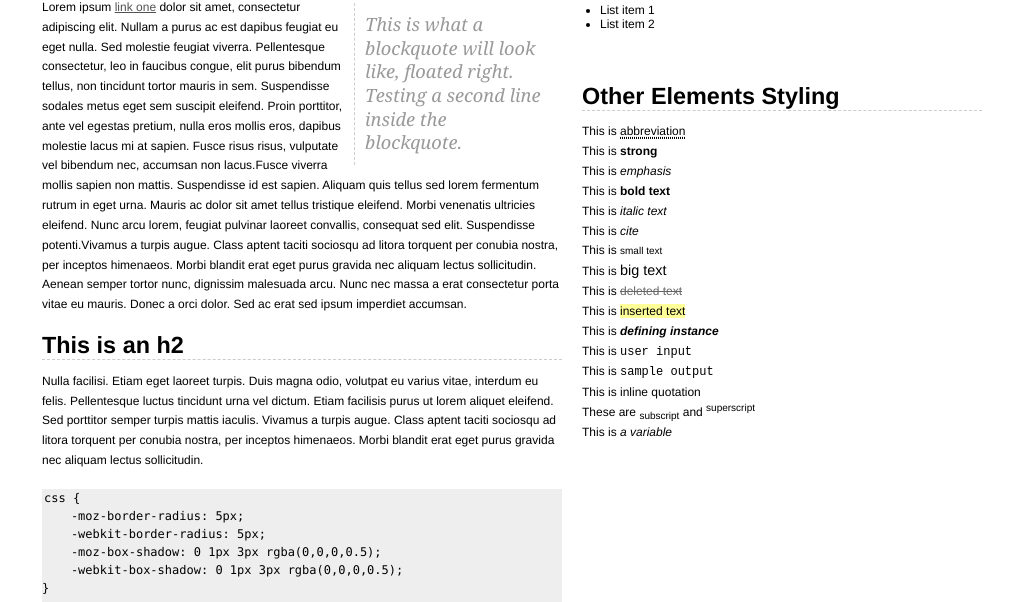
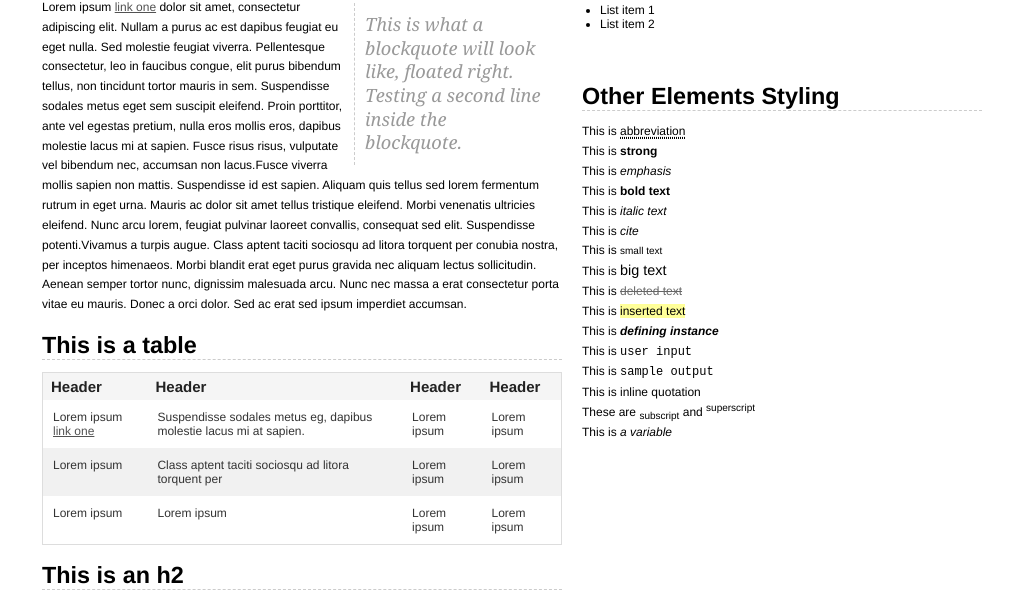
Before and after one commit to agrublev/52framework, a plain HTML site: page demos/html5/simple.html in a window 1280 px wide. Shown: the part 198-800 px from the top of the page, without its empty margins (128-1151 px from the left). Drawn offline with Linux system fonts and the light colour scheme.

Commit message:
added table support

```diff
--- a/css/general.css
+++ b/css/general.css
@@ -31,7 +31,7 @@ html[xmlns] .clearfix {	display: block; }
 
 a {	color:#525252;	}
 a:hover, a:focus { text-decoration:underline;}
-a:active, a:visited { }
+a:active, a:visited {  }
 
 blockquote {
 		font-family: Georgia,"Times New Roman", Times, serif;
@@ -83,6 +83,7 @@ p {margin:0 0 1.52em; line-height:1.652em;}
 	p img.left {float:left;margin:1.52em 1.52em 1.52em 0;padding:0;}
 	p img.right {float:right;margin:1.52em 0 1.52em 1.52em;}
 
+/* ** ** general styling elements ** ** */
 strong   		{	font-weight:600;}
 em, dfn  		{	font-style:italic;}
 dfn 	 		{   font-weight:600;}
@@ -95,3 +96,15 @@ del 			{	color:#666;}
 pre, code, tt   {	font:1em 'andale mono', 'lucida console', monospace;line-height:1.5; display:block;}
 code 			{	background-color:#eee; display:inline; padding:0px 2px 1px 2px; line-height:1.1em;}
 pre 			{	margin:1.5em 0;white-space:pre;}
+
+/* ** ** table styling ** ** */
+table { background: #fff; -moz-border-radius: 3px; -webkit-border-radius: 3px; border-radius: 3px; margin: 0 0 18px; border: 1px solid #ddd; text-align:left;  }
+table thead { background: #f5f5f5; }
+
+table thead tr th { padding: 5px 8px 5px; font-size:1.252em; font-weight: bold; color: #222; }
+table thead tr th:first-child { border-left: none; }
+table thead tr th:last-child { border-right: none; }
+table tbody tr td { color: #333; padding: 10px; vertical-align: top; border: none; }
+
+table tbody tr.even { background: #f1f1f1; }
+table tbody tr:nth-child(even) { background: #f1f1f1; }
--- a/demos/html5/simple.html
+++ b/demos/html5/simple.html
@@ -66,6 +66,40 @@
             <p>Lorem ipsum <a href="#">link one</a> dolor sit amet, consectetur adipiscing elit. Nullam  a purus ac est dapibus feugiat eu eget nulla. Sed molestie feugiat viverra. Pellentesque consectetur, leo in faucibus congue, elit purus bibendum tellus, non tincidunt tortor mauris in sem. Suspendisse sodales metus eget sem suscipit eleifend. Proin porttitor, ante vel egestas pretium, nulla eros mollis eros, dapibus molestie lacus mi at sapien. Fusce risus risus, vulputate vel bibendum nec, accumsan non lacus.Fusce viverra mollis sapien non mattis. Suspendisse id est sapien. Aliquam quis tellus sed lorem fermentum rutrum in eget urna. Mauris ac dolor sit amet tellus tristique eleifend. Morbi venenatis ultricies eleifend. Nunc arcu lorem, feugiat pulvinar laoreet convallis, consequat sed elit. Suspendisse potenti.Vivamus a turpis augue. Class aptent taciti sociosqu ad litora torquent per conubia nostra, per inceptos himenaeos. Morbi blandit erat eget purus gravida nec aliquam lectus sollicitudin. Aenean semper tortor nunc, dignissim malesuada arcu. Nunc nec massa a erat consectetur porta vitae eu mauris. Donec a orci dolor. Sed ac erat sed ipsum imperdiet accumsan. </p>
         </article>
 
+        <article>
+        	<h2>This is a table</h2>
+        	<table>
+                <thead>
+                    <tr>
+                        <th>Header</th>
+                        <th>Header</th>
+                        <th>Header</th>
+                        <th>Header</th>
+                    </tr>
+                </thead>
+                <tbody>
+                    <tr>
+                        <td>Lorem ipsum <a href="#">link one</a> </td>
+                        <td>Suspendisse sodales metus eg, dapibus molestie lacus mi at sapien.</td>
+                        <td>Lorem ipsum</td>
+                        <td>Lorem ipsum</td>
+                    </tr>
+                    <tr>
+                        <td>Lorem ipsum</td>
+                        <td>Class aptent taciti sociosqu ad litora torquent per</td>
+                        <td>Lorem ipsum</td>
+                        <td>Lorem ipsum</td>
+                    </tr>
+                    <tr>
+                        <td>Lorem ipsum</td>
+                        <td>Lorem ipsum</td>
+                        <td>Lorem ipsum</td>
+                        <td>Lorem ipsum</td>
+                    </tr>
+                </tbody>
+            </table>
+        </article>
+
        <article>
             <h2>This is an h2</h2>
         <p>Nulla facilisi. Etiam eget laoreet turpis. Duis magna odio, volutpat eu varius vitae, interdum eu felis. Pellentesque luctus tincidunt urna vel dictum. Etiam facilisis purus ut lorem aliquet eleifend. Sed porttitor semper turpis mattis iaculis. Vivamus a turpis augue. Class aptent taciti sociosqu ad litora torquent per conubia nostra, per inceptos himenaeos. Morbi blandit erat eget purus gravida nec aliquam lectus sollicitudin.
```
